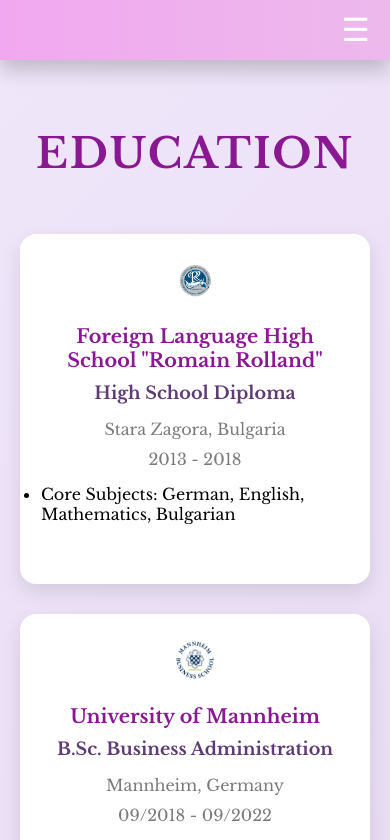
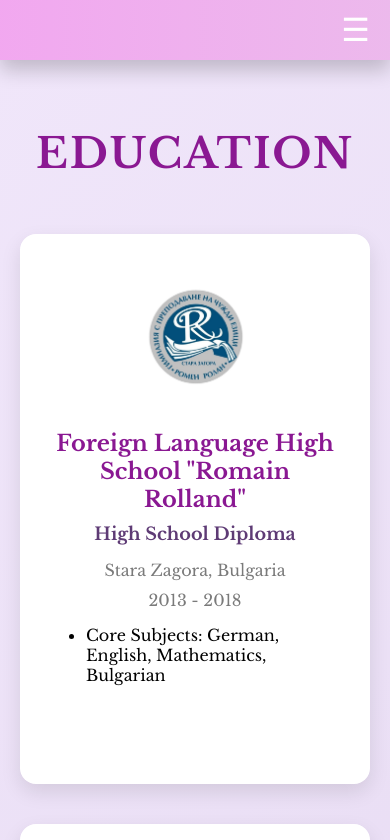
Before and after one commit to annasarabasheva/My-Personal-Portfolio, a React (Vite) app in the folder my-portfolio/: page /education in a window 390 px wide. Shown: the top 840 px of the page. Built offline with nearby package versions, Linux system fonts and the light colour scheme.

Commit message:
Add changes to styling of Education

```diff
--- a/my-portfolio/src/components/education/Education.css
+++ b/my-portfolio/src/components/education/Education.css
@@ -32,13 +32,13 @@
     backdrop-filter: blur(6px);
     border: 1px solid rgba(255, 255, 255, 0.2);
     border-radius: 16px;
-    padding: 30px;
+    padding: 25px;
     transition: transform 0.3s, box-shadow 0.3s;
     display: flex;
     flex-direction: column;
     align-items: center;
-    width: 320px;
-    min-height: 350px;
+    width: 500px;
+    height: 550px;
     box-shadow: 0 8px 20px rgba(0, 0, 0, 0.1);
     background-color: #fff;
     overflow: hidden;
@@ -130,26 +130,6 @@
     list-style: disc;
     text-align: left;
     margin-bottom: 10px;
+    margin-left: 2.5em;
+
   }
-
-  @media screen and (max-width: 768px) {
-    .education-grid {
-      flex-direction: column;
-      gap: 30px;
-    }
-
-    .education-card {
-      width: 100%;
-      max-width: 400px;
-      padding: 20px;
-    }
-
-    .education-card img {
-      width: 50px;
-      height: 50px;
-    }
-
-    .education-card h3 {
-      font-size: 1.2rem;
-    }
-  }
```
